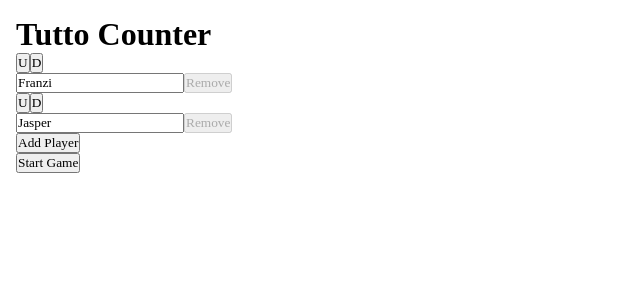
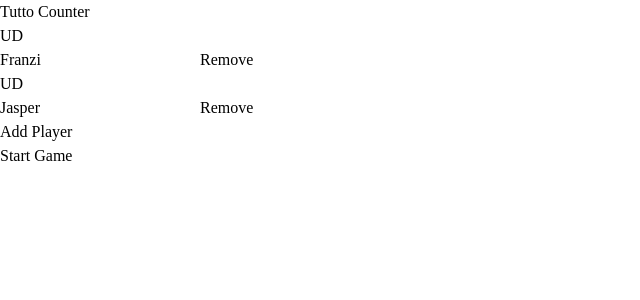
Before and after one commit to JasperBischof/tutto-counter, a Vue app: page / in a window 1280 px wide. Shown: the top 300 px of the page, without its empty margins (0-640 px from the left). Built offline with nearby package versions, Linux system fonts and the light colour scheme; the HTML template or start-up script is replaced by a standard one; a web font is replaced by a local one.

Commit message:
installed tailwind

```diff
--- a/package.json
+++ b/package.json
@@ -11,6 +11,7 @@
     "type-check": "vue-tsc --build"
   },
   "dependencies": {
+    "@tailwindcss/vite": "^4.3.3",
     "vue": "^3.5.40"
   },
   "devDependencies": {
@@ -18,7 +19,10 @@
     "@types/node": "^24.13.3",
     "@vitejs/plugin-vue": "^6.0.8",
     "@vue/tsconfig": "^0.9.1",
+    "autoprefixer": "^10.5.4",
     "npm-run-all2": "^9.0.2",
+    "postcss": "^8.5.26",
+    "tailwindcss": "^4.3.3",
     "typescript": "~6.0.0",
     "vite": "^8.1.5",
     "vite-plugin-vue-devtools": "^8.1.5",
--- a/src/index.css
+++ b/src/index.css
@@ -1,23 +1,10 @@
+@import "tailwindcss";
+
 @font-face {
   font-family: "SF Pro";
   src: url("./assets/SF-Pro.ttf");
 }
-:root {
-  font-size: 16px;
-}
 
 * {
-  margin: 0;
-  padding: 0;
   font-family: "SF Pro";
-  box-sizing: border-box;
 }
-#app {
-  width: 100dvw;
-  height: 100dvh;
-  padding: 1rem;
-  display: flex;
-}
-li {
-  list-style: none;
-}
--- a/vite.config.ts
+++ b/vite.config.ts
@@ -1,18 +1,16 @@
-import { fileURLToPath, URL } from 'node:url'
+import { fileURLToPath, URL } from "node:url";
 
-import { defineConfig } from 'vite'
-import vue from '@vitejs/plugin-vue'
-import vueDevTools from 'vite-plugin-vue-devtools'
+import { defineConfig } from "vite";
+import vue from "@vitejs/plugin-vue";
+import vueDevTools from "vite-plugin-vue-devtools";
+import tailwindcss from "@tailwindcss/vite";
 
 // https://vite.dev/config/
 export default defineConfig({
-  plugins: [
-    vue(),
-    vueDevTools(),
-  ],
+  plugins: [vue(), vueDevTools(), tailwindcss()],
   resolve: {
     alias: {
-      '@': fileURLToPath(new URL('./src', import.meta.url)),
+      "@": fileURLToPath(new URL("./src", import.meta.url)),
     },
   },
-})
+});
```
Also changed, not shown: 1 other file (tests, documents, lock files or other folders).
